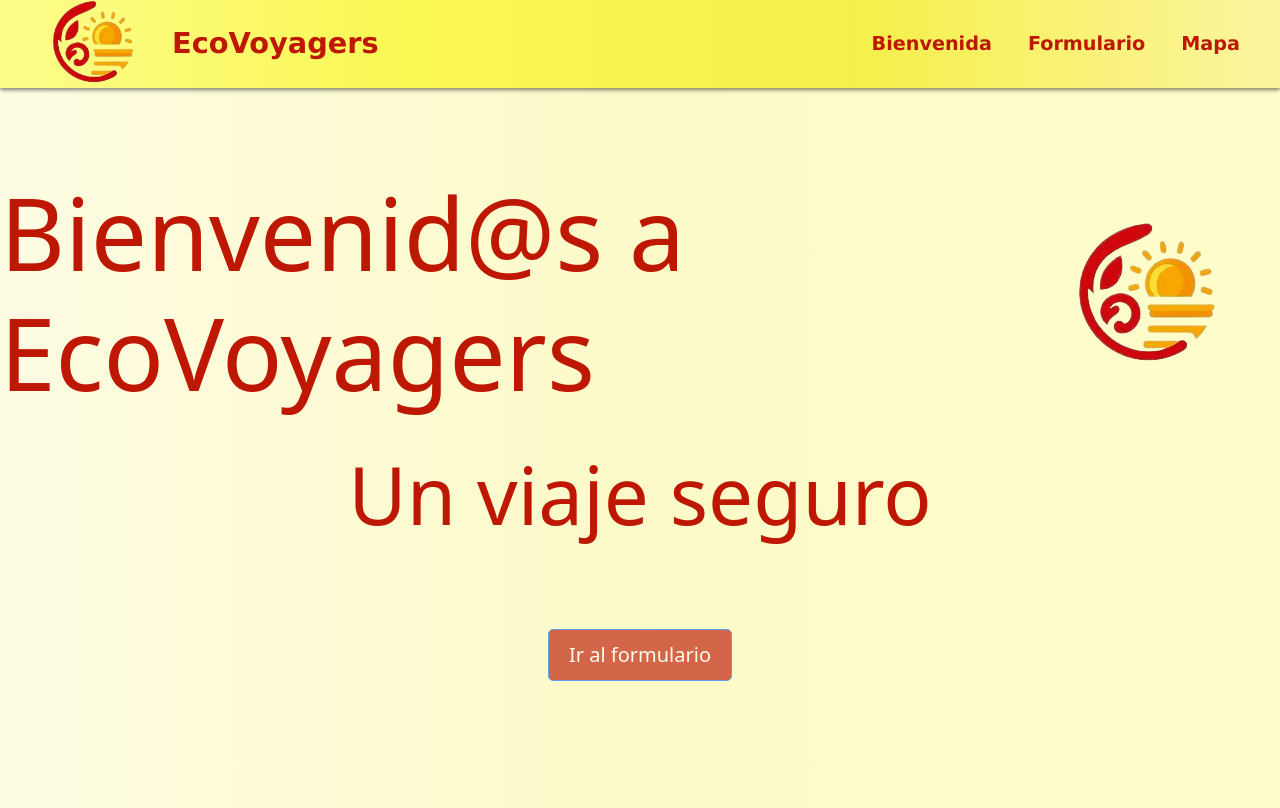
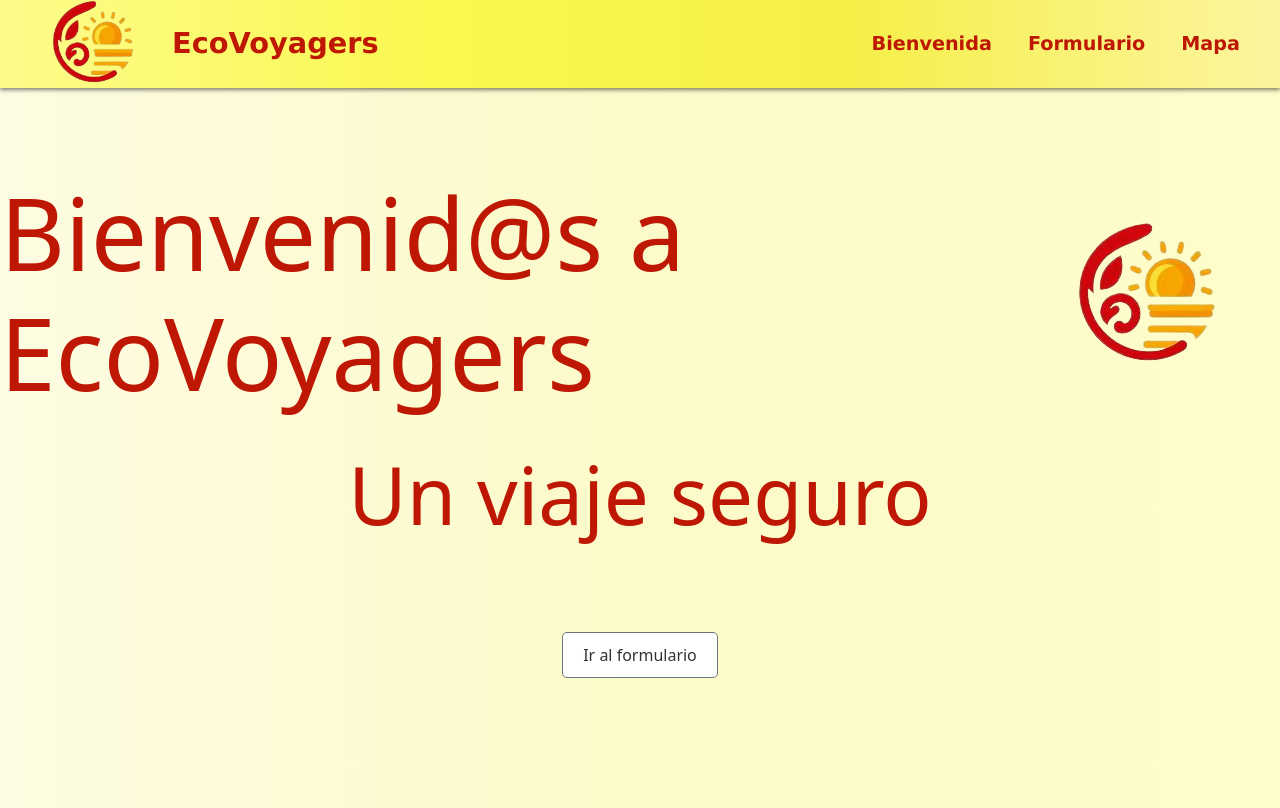
Before and after one commit to Calonsogon/Hackaton-2024, a React (Vite) app in the folder hackathon-project/: page / in a window 1280 px wide. Built offline with nearby package versions, Linux system fonts and the light colour scheme.

Commit message:
cambios en boton

```diff
--- a/hackathon-project/src/components/button/Button.jsx
+++ b/hackathon-project/src/components/button/Button.jsx
@@ -4,12 +4,7 @@ import { Link } from "react-router-dom";
 function AddButtonHome() {
   return (
     <Link to="/Form">
-      <button
-        type="button"
-        id="button"
-        className="btn btn-lg btn-primary"
-        disabled
-      >
+      <button type="button" className="btn btn-secondary">
         Ir al formulario
       </button>
     </Link>
--- a/hackathon-project/src/components/button/Button.scss
+++ b/hackathon-project/src/components/button/Button.scss
@@ -1,3 +1,22 @@
-#button {
-  background-color: #be1704;
+button {
+  display: inline-block;
+  padding: 10px 20px;
+  background-color: #fff;
+  color: #333;
+  text-decoration: none;
+  border-radius: 5px;
+  margin-top: 100px;
 }
+
+button:hover {
+  background-color: #f7a40c;
+}
+
+button:focus {
+  border-color: #9c9c9c;
+  outline: none;
+}
+
+.highlight {
+  fill: #f7a40c;
+}
--- a/hackathon-project/src/components/map/Map.scss
+++ b/hackathon-project/src/components/map/Map.scss
@@ -42,10 +42,6 @@ path {
   stroke-width: 1;
 }
 
-/* path:hover {
-  fill: #f7a40c;
-} */
-
 button {
   display: inline-block;
   padding: 10px 20px;
@@ -65,7 +61,6 @@ button:focus {
   outline: none;
 }
 
-// Map.scss
 .highlight {
-  fill: #f7a40c; // O el color que prefieras para resaltar
+  fill: #f7a40c;
 }
```
